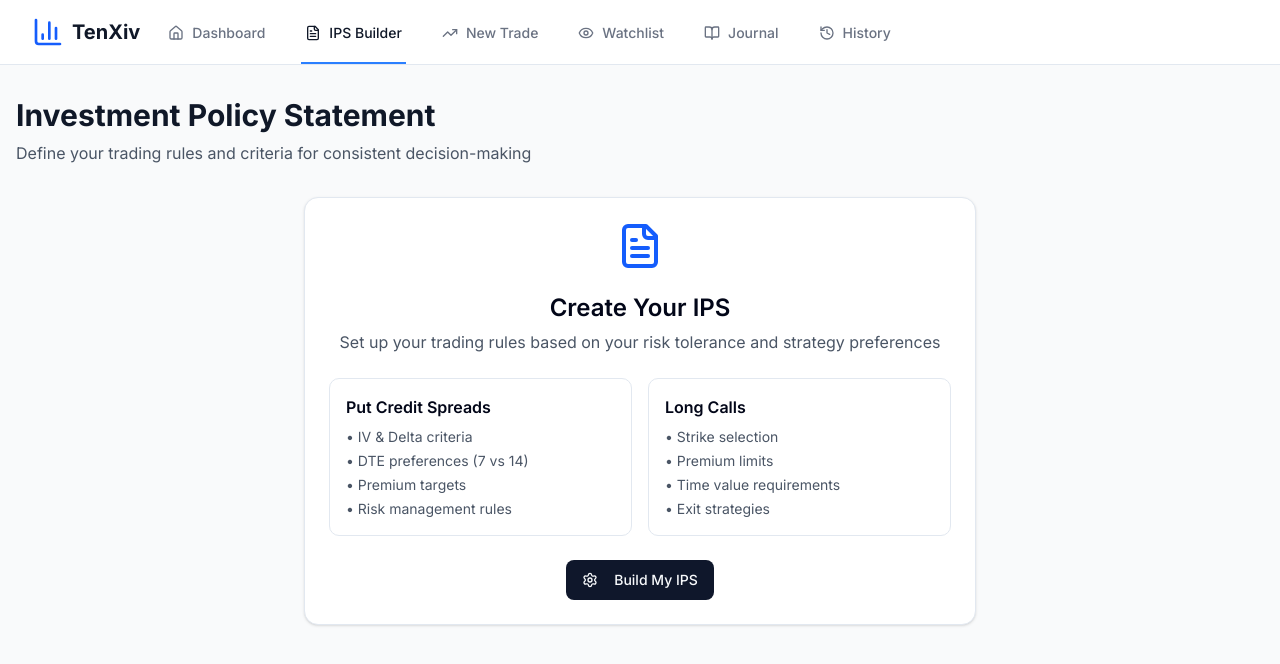
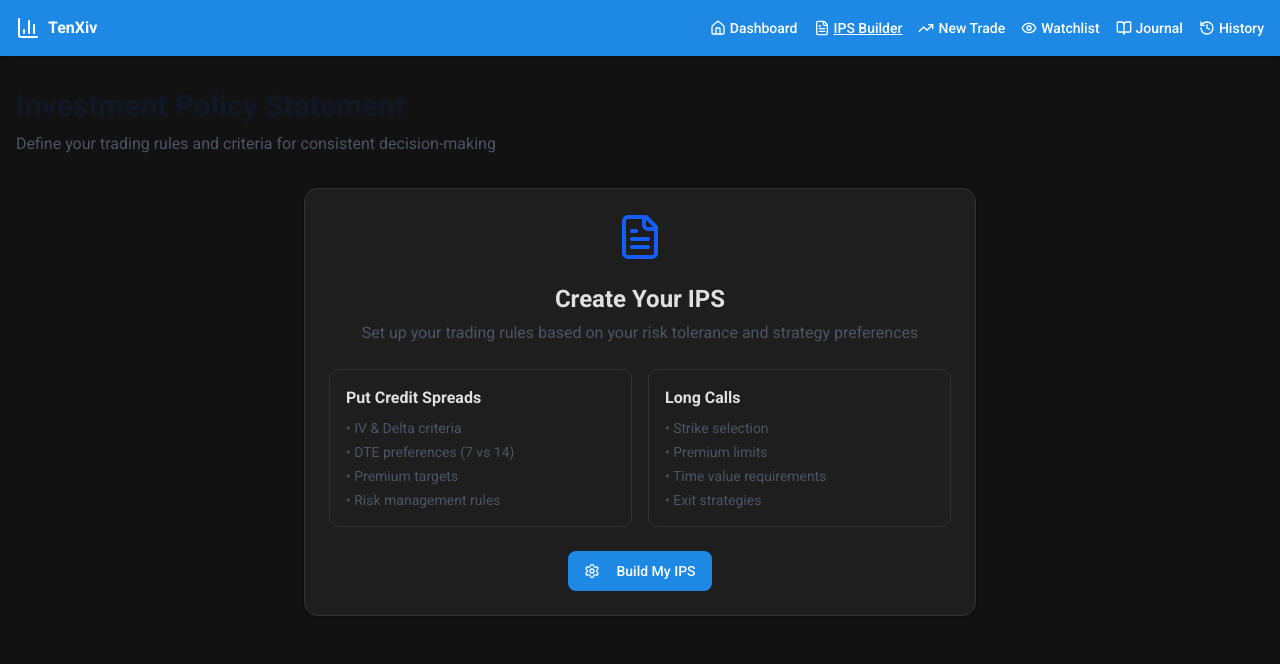
Before and after one commit to Tuckermorin/Project-Two, a Next.js app: page /ips in a window 1280 px wide. Shown: the top 664 px of the page. Built offline with nearby package versions, Linux system fonts and the light colour scheme.

Commit message:
refactor: apply trading theme

```diff
--- a/src/app/globals.css
+++ b/src/app/globals.css
@@ -43,73 +43,74 @@
   --radius-xl: calc(var(--radius) + 4px);
 }
 
+
 :root {
   --radius: 0.625rem;
-  --background: oklch(1 0 0);
-  --foreground: oklch(0.129 0.042 264.695);
-  --card: oklch(1 0 0);
-  --card-foreground: oklch(0.129 0.042 264.695);
-  --popover: oklch(1 0 0);
-  --popover-foreground: oklch(0.129 0.042 264.695);
-  --primary: oklch(0.208 0.042 265.755);
-  --primary-foreground: oklch(0.984 0.003 247.858);
-  --secondary: oklch(0.968 0.007 247.896);
-  --secondary-foreground: oklch(0.208 0.042 265.755);
-  --muted: oklch(0.968 0.007 247.896);
-  --muted-foreground: oklch(0.554 0.046 257.417);
-  --accent: oklch(0.968 0.007 247.896);
-  --accent-foreground: oklch(0.208 0.042 265.755);
-  --destructive: oklch(0.577 0.245 27.325);
-  --border: oklch(0.929 0.013 255.508);
-  --input: oklch(0.929 0.013 255.508);
-  --ring: oklch(0.704 0.04 256.788);
-  --chart-1: oklch(0.646 0.222 41.116);
-  --chart-2: oklch(0.6 0.118 184.704);
-  --chart-3: oklch(0.398 0.07 227.392);
-  --chart-4: oklch(0.828 0.189 84.429);
-  --chart-5: oklch(0.769 0.188 70.08);
-  --sidebar: oklch(0.984 0.003 247.858);
-  --sidebar-foreground: oklch(0.129 0.042 264.695);
-  --sidebar-primary: oklch(0.208 0.042 265.755);
-  --sidebar-primary-foreground: oklch(0.984 0.003 247.858);
-  --sidebar-accent: oklch(0.968 0.007 247.896);
-  --sidebar-accent-foreground: oklch(0.208 0.042 265.755);
-  --sidebar-border: oklch(0.929 0.013 255.508);
-  --sidebar-ring: oklch(0.704 0.04 256.788);
+  --background: #fafafa;
+  --foreground: #212121;
+  --card: #ffffff;
+  --card-foreground: #212121;
+  --popover: #ffffff;
+  --popover-foreground: #212121;
+  --primary: #1e88e5;
+  --primary-foreground: #ffffff;
+  --secondary: #424242;
+  --secondary-foreground: #ffffff;
+  --muted: #f1f1f1;
+  --muted-foreground: #616161;
+  --accent: #e0e0e0;
+  --accent-foreground: #212121;
+  --destructive: #e53935;
+  --border: #e0e0e0;
+  --input: #e0e0e0;
+  --ring: #1e88e5;
+  --chart-1: #26a69a;
+  --chart-2: #ffa726;
+  --chart-3: #42a5f5;
+  --chart-4: #ab47bc;
+  --chart-5: #ef5350;
+  --sidebar: #ffffff;
+  --sidebar-foreground: #212121;
+  --sidebar-primary: #1e88e5;
+  --sidebar-primary-foreground: #ffffff;
+  --sidebar-accent: #424242;
+  --sidebar-accent-foreground: #ffffff;
+  --sidebar-border: #e0e0e0;
+  --sidebar-ring: #1e88e5;
 }
 
 .dark {
-  --background: oklch(0.129 0.042 264.695);
-  --foreground: oklch(0.984 0.003 247.858);
-  --card: oklch(0.208 0.042 265.755);
-  --card-foreground: oklch(0.984 0.003 247.858);
-  --popover: oklch(0.208 0.042 265.755);
-  --popover-foreground: oklch(0.984 0.003 247.858);
-  --primary: oklch(0.929 0.013 255.508);
-  --primary-foreground: oklch(0.208 0.042 265.755);
-  --secondary: oklch(0.279 0.041 260.031);
-  --secondary-foreground: oklch(0.984 0.003 247.858);
-  --muted: oklch(0.279 0.041 260.031);
-  --muted-foreground: oklch(0.704 0.04 256.788);
-  --accent: oklch(0.279 0.041 260.031);
-  --accent-foreground: oklch(0.984 0.003 247.858);
-  --destructive: oklch(0.704 0.191 22.216);
-  --border: oklch(1 0 0 / 10%);
-  --input: oklch(1 0 0 / 15%);
-  --ring: oklch(0.551 0.027 264.364);
-  --chart-1: oklch(0.488 0.243 264.376);
-  --chart-2: oklch(0.696 0.17 162.48);
-  --chart-3: oklch(0.769 0.188 70.08);
-  --chart-4: oklch(0.627 0.265 303.9);
-  --chart-5: oklch(0.645 0.246 16.439);
-  --sidebar: oklch(0.208 0.042 265.755);
-  --sidebar-foreground: oklch(0.984 0.003 247.858);
-  --sidebar-primary: oklch(0.488 0.243 264.376);
-  --sidebar-primary-foreground: oklch(0.984 0.003 247.858);
-  --sidebar-accent: oklch(0.279 0.041 260.031);
-  --sidebar-accent-foreground: oklch(0.984 0.003 247.858);
-  --sidebar-border: oklch(1 0 0 / 10%);
-  --sidebar-ring: oklch(0.551 0.027 264.364);
+  --background: #121212;
+  --foreground: #e0e0e0;
+  --card: #1e1e1e;
+  --card-foreground: #e0e0e0;
+  --popover: #1e1e1e;
+  --popover-foreground: #e0e0e0;
+  --primary: #1e88e5;
+  --primary-foreground: #ffffff;
+  --secondary: #424242;
+  --secondary-foreground: #ffffff;
+  --muted: #2c2c2c;
+  --muted-foreground: #bdbdbd;
+  --accent: #333333;
+  --accent-foreground: #ffffff;
+  --destructive: #e53935;
+  --border: #333333;
+  --input: #333333;
+  --ring: #1e88e5;
+  --chart-1: #26a69a;
+  --chart-2: #ffa726;
+  --chart-3: #42a5f5;
+  --chart-4: #ab47bc;
+  --chart-5: #ef5350;
+  --sidebar: #1e1e1e;
+  --sidebar-foreground: #e0e0e0;
+  --sidebar-primary: #1e88e5;
+  --sidebar-primary-foreground: #ffffff;
+  --sidebar-accent: #424242;
+  --sidebar-accent-foreground: #ffffff;
+  --sidebar-border: #333333;
+  --sidebar-ring: #1e88e5;
 }
 
 @layer base {
--- a/src/app/layout.tsx
+++ b/src/app/layout.tsx
@@ -1,9 +1,13 @@
 import type { Metadata } from 'next'
-import { Inter } from 'next/font/google'
+import { Roboto } from 'next/font/google'
+import { cn } from '@/lib/utils'
 import './globals.css'
 import { Navigation } from '@/components/navigation'
 
-const inter = Inter({ subsets: ['latin'] })
+const roboto = Roboto({
+  subsets: ['latin'],
+  weight: ['300', '400', '500', '700']
+})
 
 export const metadata: Metadata = {
   title: 'TenXiv - Paper Trading Tracker',
@@ -16,10 +20,10 @@ export default function RootLayout({
   children: React.ReactNode
 }) {
   return (
-    <html lang="en">
-      <body className={inter.className}>
+    <html lang="en" className="dark">
+      <body className={cn(roboto.className, 'bg-background text-foreground')}>
         <Navigation />
-        <main className="min-h-screen bg-gray-50">
+        <main className="min-h-screen">
           {children}
         </main>
       </body>
--- a/src/app/page.tsx
+++ b/src/app/page.tsx
@@ -16,8 +16,8 @@ export default function Dashboard() {
   return (
     <div className="container mx-auto px-4 py-8">
       <div className="mb-8">
-        <h1 className="text-3xl font-bold text-gray-900">Dashboard</h1>
-        <p className="text-gray-600 mt-2">Track your paper trading performance</p>
+        <h1 className="text-3xl font-bold">Dashboard</h1>
+        <p className="text-muted-foreground mt-2">Track your paper trading performance</p>
       </div>
 
       {/* Market Overview */}
--- a/src/app/trades/page.tsx
+++ b/src/app/trades/page.tsx
@@ -173,8 +173,8 @@ export default function TradesPage() {
               <CardContent className="text-center py-12">
                 <List className="h-16 w-16 text-gray-400 mx-auto mb-4" />
                 <h3 className="text-xl font-semibold text-gray-900 mb-2">No Active Trades</h3>
-                <p className="text-gray-500 mb-6">
-                  Once you "Execute" trades from your potential list, they'll appear here for monitoring
+                <p className="text-muted-foreground mb-6">
+                  Once you &quot;Execute&quot; trades from your potential list, they&apos;ll appear here for monitoring
                 </p>
                 <div className="flex flex-col sm:flex-row gap-4 justify-center">
                   <Button variant="outline" onClick={() => setActiveTab("potential")}>
--- a/src/app/watchlist/page.tsx
+++ b/src/app/watchlist/page.tsx
@@ -60,9 +60,9 @@ export default function WatchlistPage() {
       <div className="mb-8">
         <div className="flex justify-between items-center">
           <div>
-            <h1 className="text-3xl font-bold text-gray-900">Watchlist</h1>
-            <p className="text-gray-600 mt-2">
-              Track stocks you're monitoring for trading opportunities
+            <h1 className="text-3xl font-bold">Watchlist</h1>
+            <p className="text-muted-foreground mt-2">
+              Track stocks you&apos;re monitoring for trading opportunities
             </p>
           </div>
           <Button onClick={() => setShowAddForm(!showAddForm)}>
@@ -81,7 +81,7 @@ export default function WatchlistPage() {
           <CardContent>
             <div className="grid grid-cols-1 md:grid-cols-2 gap-4 mb-4">
               <div>
-                <label className="block text-sm font-medium text-gray-700 mb-1">
+                <label className="block text-sm font-medium text-muted-foreground mb-1">
                   Symbol *
                 </label>
                 <Input
@@ -91,7 +91,7 @@ export default function WatchlistPage() {
                 />
               </div>
               <div>
-                <label className="block text-sm font-medium text-gray-700 mb-1">
+                <label className="block text-sm font-medium text-muted-foreground mb-1">
                   Company Name
                 </label>
                 <Input
@@ -101,7 +101,7 @@ export default function WatchlistPage() {
                 />
               </div>
               <div>
-                <label className="block text-sm font-medium text-gray-700 mb-1">
+                <label className="block text-sm font-medium text-muted-foreground mb-1">
                   Sector
                 </label>
                 <Input
@@ -111,7 +111,7 @@ export default function WatchlistPage() {
                 />
               </div>
               <div>
-                <label className="block text-sm font-medium text-gray-700 mb-1">
+                <label className="block text-sm font-medium text-muted-foreground mb-1">
                   Notes
                 </label>
                 <Input
@@ -137,9 +137,9 @@ export default function WatchlistPage() {
       {stocks.length === 0 ? (
         <Card>
           <CardContent className="text-center py-12">
-            <Eye className="h-16 w-16 text-gray-400 mx-auto mb-4" />
-            <h3 className="text-xl font-semibold text-gray-900 mb-2">No Stocks in Watchlist</h3>
-            <p className="text-gray-500 mb-6">
+            <Eye className="h-16 w-16 text-muted-foreground mx-auto mb-4" />
+            <h3 className="text-xl font-semibold mb-2">No Stocks in Watchlist</h3>
+            <p className="text-muted-foreground mb-6">
               Add stocks you want to monitor for trading opportunities
             </p>
             <Button onClick={() => setShowAddForm(true)}>
@@ -155,9 +155,9 @@ export default function WatchlistPage() {
               <CardContent className="p-6">
                 <div className="flex justify-between items-start mb-4">
                   <div>
-                    <h3 className="text-lg font-bold text-gray-900">{stock.symbol}</h3>
+                    <h3 className="text-lg font-bold">{stock.symbol}</h3>
                     {stock.companyName && (
-                      <p className="text-sm text-gray-600">{stock.companyName}</p>
+                      <p className="text-sm text-muted-foreground">{stock.companyName}</p>
                     )}
                   </div>
                   <Button
@@ -165,7 +165,7 @@ export default function WatchlistPage() {
                     size="sm"
                     onClick={() => handleRemoveStock(stock.id)}
                   >
-                    <Trash2 className="h-4 w-4 text-gray-400 hover:text-red-500" />
+                    <Trash2 className="h-4 w-4 text-muted-foreground hover:text-red-500" />
                   </Button>
                 </div>
 
@@ -176,16 +176,16 @@ export default function WatchlistPage() {
                 )}
 
                 <div className="mb-4">
-                  <p className="text-sm text-gray-600">Current Price</p>
-                  <p className="text-2xl font-bold text-gray-900">
+                  <p className="text-sm text-muted-foreground">Current Price</p>
+                  <p className="text-2xl font-bold">
                     {stock.currentPrice > 0 ? `$${stock.currentPrice.toFixed(2)}` : 'N/A'}
                   </p>
                 </div>
 
                 {stock.notes && (
                   <div className="mb-4">
-                    <p className="text-sm text-gray-600">Notes</p>
-                    <p className="text-sm text-gray-800">{stock.notes}</p>
+                    <p className="text-sm text-muted-foreground">Notes</p>
+                    <p className="text-sm">{stock.notes}</p>
                   </div>
                 )}
 
@@ -214,20 +214,20 @@ export default function WatchlistPage() {
           <CardContent>
             <div className="grid grid-cols-1 md:grid-cols-3 gap-4">
               <div className="text-center">
-                <p className="text-2xl font-bold text-gray-900">{stocks.length}</p>
-                <p className="text-sm text-gray-600">Total Stocks</p>
+                <p className="text-2xl font-bold">{stocks.length}</p>
+                <p className="text-sm text-muted-foreground">Total Stocks</p>
               </div>
               <div className="text-center">
-                <p className="text-2xl font-bold text-gray-900">
+                <p className="text-2xl font-bold">
                   {new Set(stocks.map(s => s.sector).filter(Boolean)).size}
                 </p>
-                <p className="text-sm text-gray-600">Sectors</p>
+                <p className="text-sm text-muted-foreground">Sectors</p>
               </div>
               <div className="text-center">
-                <p className="text-2xl font-bold text-gray-900">
+                <p className="text-2xl font-bold">
                   {stocks.filter(s => s.notes).length}
                 </p>
-                <p className="text-sm text-gray-600">With Notes</p>
+                <p className="text-sm text-muted-foreground">With Notes</p>
               </div>
             </div>
           </CardContent>
--- a/src/components/ips/ips-builder-form.tsx
+++ b/src/components/ips/ips-builder-form.tsx
@@ -76,6 +76,7 @@ export function IPSBuilderForm() {
   const [formData, setFormData] = useState<IPSFormData>(defaultFormData)
   const [activeTab, setActiveTab] = useState("setup")
 
+  // eslint-disable-next-line @typescript-eslint/no-explicit-any
   const handleInputChange = (field: keyof IPSFormData, value: any) => {
     setFormData(prev => ({ ...prev, [field]: value }))
   }
@@ -317,7 +318,7 @@ export function IPSBuilderForm() {
               <div className="flex items-center justify-between">
                 <div>
                   <Label htmlFor="avoidEarnings">Avoid Earnings</Label>
-                  <p className="text-xs text-gray-500">Don't hold PCS through earnings</p>
+                  <p className="text-xs text-gray-500">Don&apos;t hold PCS through earnings</p>
                 </div>
                 <Switch
                   id="avoidEarnings"
--- a/src/components/navigation.tsx
+++ b/src/components/navigation.tsx
@@ -26,15 +26,13 @@ export function Navigation() {
   const pathname = usePathname()
 
   return (
-    <nav className="bg-white shadow-sm border-b">
-      <div className="max-w-7xl mx-auto px-4 sm:px-6 lg:px-8">
-        <div className="flex justify-between h-16">
-          <div className="flex">
-            <div className="flex-shrink-0 flex items-center">
-              <BarChart3 className="h-8 w-8 text-blue-600" />
-              <span className="ml-2 text-xl font-bold text-gray-900">TenXiv</span>
-            </div>
-            <div className="hidden sm:ml-6 sm:flex sm:space-x-8">
+    <nav className="bg-primary text-primary-foreground shadow-md">
+      <div className="container mx-auto flex items-center justify-between h-14 px-4">
+        <Link href="/" className="flex items-center font-semibold gap-2">
+          <BarChart3 className="h-6 w-6" />
+          <span className="hidden sm:inline">TenXiv</span>
+        </Link>
+        <div className="flex gap-4">
           {navigation.map((item) => {
             const Icon = item.icon
             return (
@@ -42,21 +40,17 @@ export function Navigation() {
                 key={item.name}
                 href={item.href}
                 className={cn(
-                      'inline-flex items-center px-1 pt-1 border-b-2 text-sm font-medium',
-                      pathname === item.href
-                        ? 'border-blue-500 text-gray-900'
-                        : 'border-transparent text-gray-500 hover:border-gray-300 hover:text-gray-700'
+                  'flex items-center text-sm font-medium hover:opacity-80',
+                  pathname === item.href && 'underline'
                 )}
               >
-                    <Icon className="h-4 w-4 mr-2" />
-                    {item.name}
+                <Icon className="h-4 w-4 mr-1" />
+                <span className="hidden md:inline">{item.name}</span>
               </Link>
             )
           })}
         </div>
       </div>
-        </div>
-      </div>
     </nav>
   )
 }
--- a/src/components/trades/trade-entry-form.tsx
+++ b/src/components/trades/trade-entry-form.tsx
@@ -53,6 +53,7 @@ export function TradeEntryForm() {
   const [isSaving, setIsSaving] = useState(false)
   const [showSuccess, setShowSuccess] = useState(false)
 
+  // eslint-disable-next-line @typescript-eslint/no-explicit-any
   const handleInputChange = (field: keyof TradeFormData, value: any) => {
     setFormData(prev => ({ ...prev, [field]: value }))
     // Reset IPS score when trade details change
```
Lines whose indentation alone changed are shown as unchanged.
